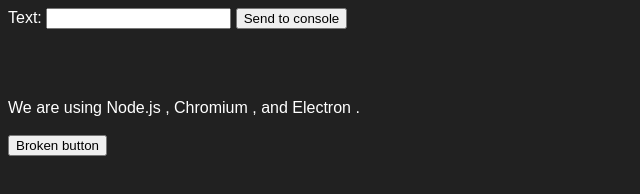
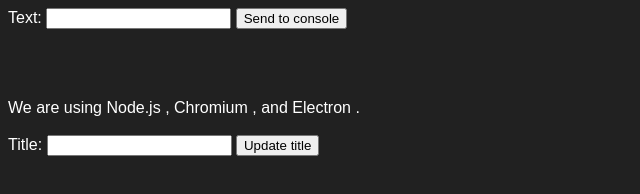
Before and after one commit to GreepTheSheep/electron-tests, an Electron app: page content/index.html in a window 1280 px wide. Shown: the whole page, without its empty margins (0-640 px from the left). Drawn offline with Linux system fonts and the light colour scheme; no server answers.

Commit message:
Moving titlebar method in preload file

```diff
--- a/content/index.html
+++ b/content/index.html
@@ -17,6 +17,9 @@
         and Electron <span id="electron-version"></span>.
         <br />
         <br />
-        <button onclick="ok()">Broken button</button>
+        <form action="#">
+            Title: <input type="text" name="texte" id="titleInput">
+            <button onclick="ok()">Update title</button>
+        </form>
     </body>
 </html>
--- a/content/render.js
+++ b/content/render.js
@@ -9,5 +9,7 @@
     alert('"' + data + '" has been sent in the node console!')
 }
 function ok(){
-    titlebar.updateTitle('New Title');
+    var title = document.getElementById("titleInput").value;
+    if (!title) title = 'New Title'
+    ipcRenderer.send('update-title', title);
 }
```
Also changed, not shown: preload.js (+6 -3 lines).
